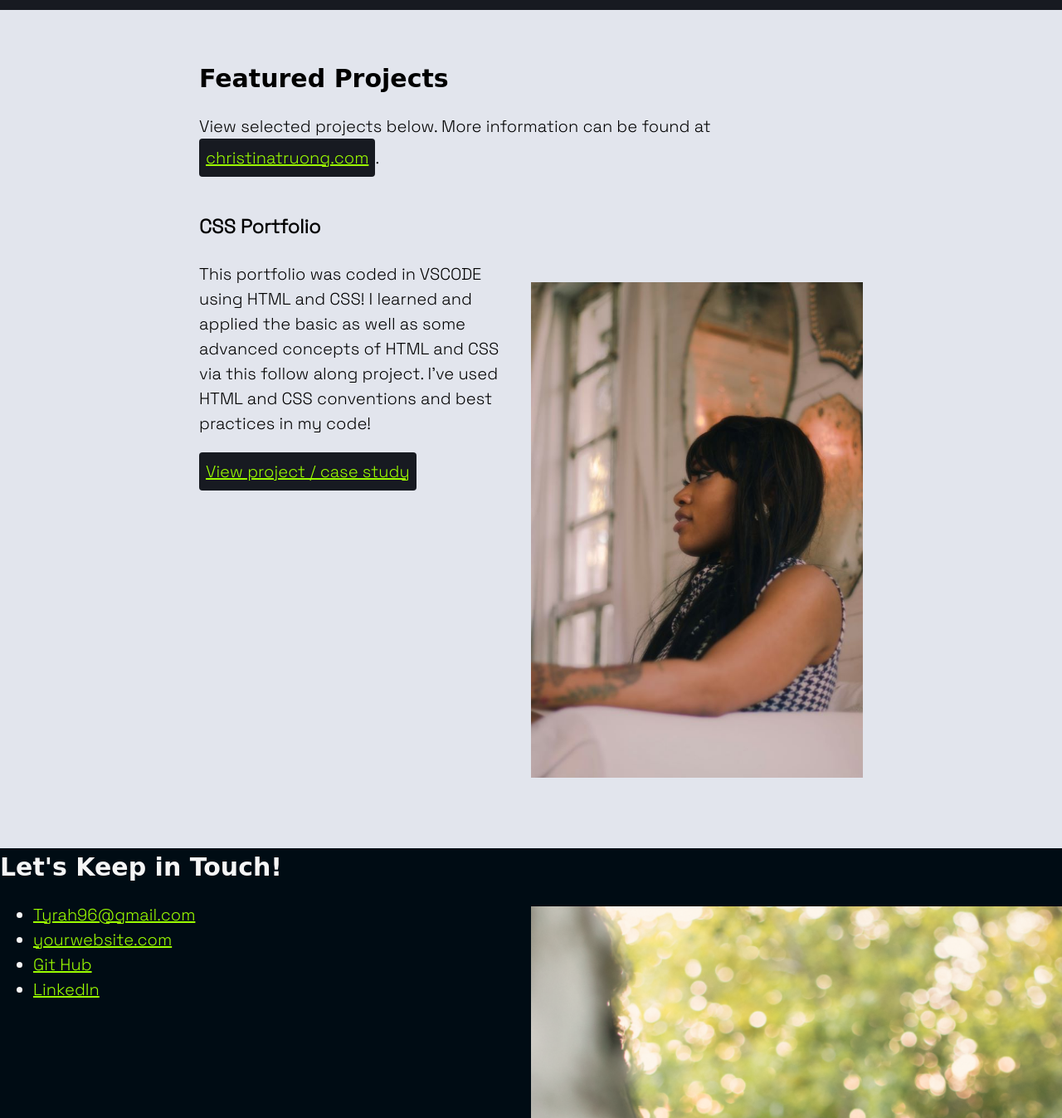
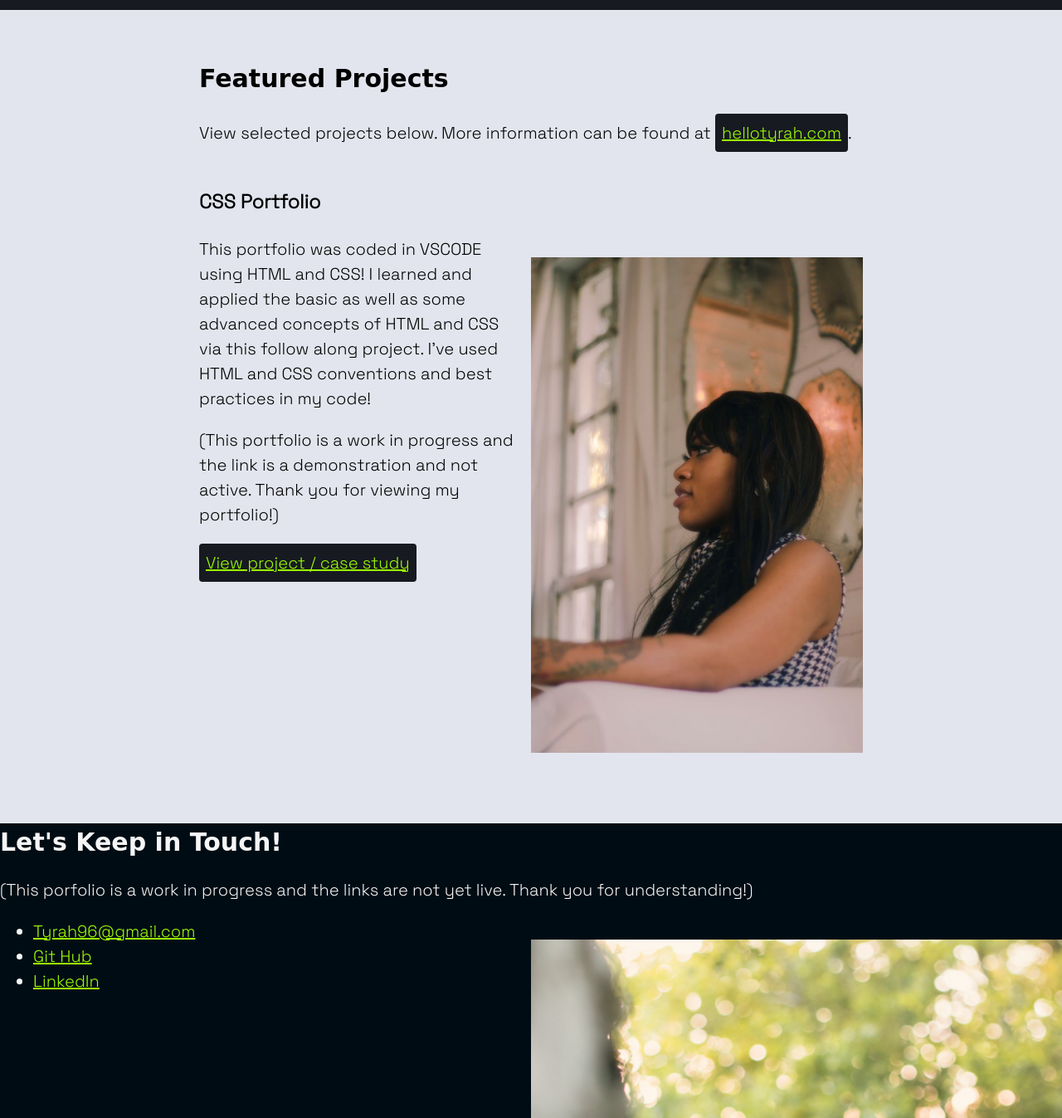
Before and after one commit to ursaturnine/css-portfolio-webpage, a plain HTML site: page index.html in a window 1280 px wide. Shown: the part 860-2207 px from the top of the page at 83% size. Drawn offline with Linux system fonts and the light colour scheme; files that its build step writes are made by us from their sources; files whose address does not match are found by name; a web font is replaced by a local one.

Commit message:
Update to Index!
Updating some paragraph elements to clarify about the inactive links :)

```diff
--- a/index.html
+++ b/index.html
@@ -26,13 +26,14 @@
       <section class="projects">
         <div class="content-wrap">
           <h2>Featured Projects</h2>
-          <p>View selected projects below. More information can be found at <a class="btn" href="http://www.hellotyrah.com">christinatruong.com</a>.</p>
+          <p>View selected projects below. More information can be found at <a class="btn" href="http://www.hellotyrah.com">hellotyrah.com</a>.</p>
 
           <!-- Copy the whole <section> block to add more projects. -->
           <section class="project-item">
             <h3>CSS Portfolio</h3>
             <img src="images/houndstooth_600px.jpg" alt="Profile view of Tyrah who is smiling sitting on a couch in a houndstooth dress">
             <p>This portfolio was coded in VSCODE using HTML and CSS! I learned and applied the basic as well as some advanced concepts of HTML and CSS via this follow along project. I've used HTML and CSS conventions and best practices in my code!</p>
+            <p>(This portfolio is a work in progress and the link is a demonstration and not active. Thank you for viewing my portfolio!)</p>
             <a class="btn" href="#" target="_blank">View project / case study</a>
         </div>
         </section>
@@ -43,11 +44,11 @@
       <footer>
         <div class="content-wrap, project-item">
           <h2 class="kit">Let's Keep in Touch!</h2>
+          <p>(This porfolio is a work in progress and the links are not yet live. Thank you for understanding!)</p>
           <img src="images/blonde_600px.png" alt="nature scene of Tyrah smiling while peering through a tree">
           <!-- Social media and contact links. Add or remove any networks. -->
           <ul>
             <li><a href="mailto:tyrah96@gmail.com">Tyrah96@gmail.com</a></li>
-            <li><a href="http://yourwebsite.com" target="_blank">yourwebsite.com</a></li>
             <li><a href="#" target="https://github.com/ursaturnine">Git Hub</a></li>
             <li><a href="#" target="www.linkedin.com/in/tyrahgullette">LinkedIn</a></li>
           </ul>
```
